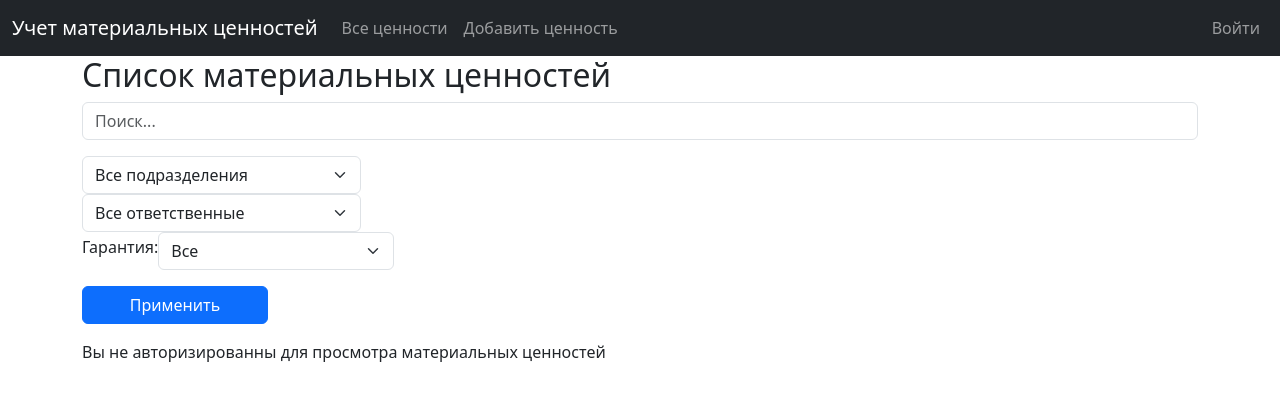
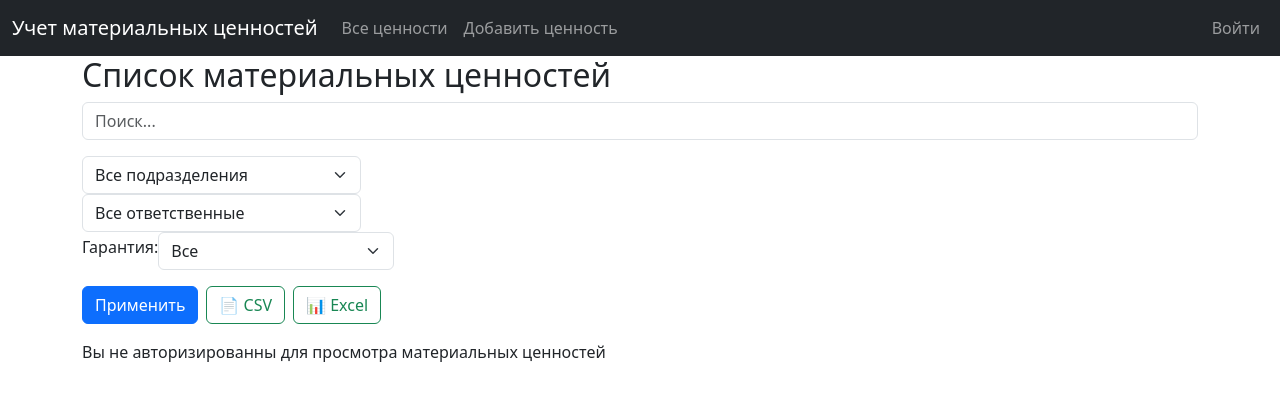
Before and after one commit to VladSaevets/Inventory-system, a Django app: page / in a window 1280 px wide. Shown: the top 401 px of the page. Run offline with Django 5.2, Linux system fonts and the light colour scheme; data that the repository does not hold is empty.

Commit message:
create csv export with filters

```diff
--- a/inventory_system/assets/urls.py
+++ b/inventory_system/assets/urls.py
@@ -1,5 +1,6 @@
 from django.urls import path
-from .views import AssetDetailView, AssetListView, AssetCreateView, AssetUpdateView, AssetDeleteView, ExportAssetsToExcelView
+from .views import (AssetDetailView, AssetListView, AssetCreateView, AssetUpdateView, AssetDeleteView,
+                    ExportAssetsToExcelView, export_assets_csv)
 
 app_name = 'assets'
 
@@ -9,5 +10,6 @@ urlpatterns = [
     path('asset/add/', AssetCreateView.as_view(), name='asset_add'),
     path('asset/<int:pk>/edit/', AssetUpdateView.as_view(), name='asset_edit'),
     path('asset/<int:pk>/delete/', AssetDeleteView.as_view(), name='asset_delete'),
-    path('export/', ExportAssetsToExcelView.as_view(), name='export_assets'),
+    path('export/excel', ExportAssetsToExcelView.as_view(), name='export_excel'),
+    path('export/csv/', export_assets_csv, name='export_csv'),
 ]
--- a/inventory_system/assets/views.py
+++ b/inventory_system/assets/views.py
@@ -15,6 +15,8 @@ from openpyxl.styles import Font, Alignment, PatternFill, Border, Side
 from django.http import HttpResponse
 from django.views import View
 from django.contrib.auth.mixins import LoginRequiredMixin
+
+import csv
 
 
 class AssetCreateView(CreateView):
@@ -234,3 +236,62 @@ class ExportAssetsToExcelView(LoginRequiredMixin, View):
         response["Content-Disposition"] = f'attachment; filename="{filename}"'
         wb.save(response)
         return response
+
+# Экспорт в CSV
+def export_assets_csv(request):
+    # Получаем те же фильтры, что и в списке
+    query = request.GET.get('q', '')
+    department_id = request.GET.get('department', '')
+    responsible_id = request.GET.get('responsible', '')
+    warranty_status = request.GET.get('warranty_status', '')
+
+    # Базовый queryset
+    assets = Asset.objects.all()
+
+    if query:
+        assets = assets.filter(
+            Q(name__icontains=query) |
+            Q(inventory_number__icontains=query) |
+            Q(serial_number__icontains=query) |
+            Q(responsible_user__first_name__icontains=query) |
+            Q(responsible_user__last_name__icontains=query) |
+            Q(department__name__icontains=query)
+        )
+    if department_id:
+        assets = assets.filter(department_id=department_id)
+    if responsible_id:
+        assets = assets.filter(responsible_user_id=responsible_id)
+
+    # Фильтрация по гарантии
+    today = timezone.now().date()
+    if warranty_status == "valid":
+        assets = assets.filter(warranty_expiration__gte=today)
+    elif warranty_status == "expired":
+        assets = assets.filter(warranty_expiration__lt=today)
+    elif warranty_status == "expiring_this_month":
+        assets = assets.filter(
+            warranty_expiration__year=today.year,
+            warranty_expiration__month=today.month
+        )
+
+    # --- Генерация CSV-файла ---
+    response = HttpResponse(content_type='text/csv')
+    response['Content-Disposition'] = 'attachment; filename="assets.csv"'
+
+    writer = csv.writer(response)
+    writer.writerow([
+        "Наименование", "Инвентарный номер", "Серийный номер",
+        "Ответственный", "Подразделение", "Гарантия до"
+    ])
+
+    for asset in assets:
+        writer.writerow([
+            asset.name,
+            asset.inventory_number,
+            asset.serial_number or "-",
+            asset.responsible_user.get_full_name() if asset.responsible_user else "-",
+            asset.department.name if asset.department else "-",
+            asset.warranty_expiration.strftime("%d.%m.%Y") if asset.warranty_expiration else "-"
+        ])
+
+    return response
--- a/inventory_system/templates/assets/asset_list.html
+++ b/inventory_system/templates/assets/asset_list.html
@@ -58,18 +58,24 @@
         </div>
 
         <!-- Кнопка -->
-        <div class="col-md-2 align-self-end">
-            <button type="submit" class="btn btn-primary w-100">Применить</button>
-        </div>
-    </form>
-    {% if user.is_authenticated %}
-        <div class="mb-3 d-flex justify-content-end">
-            <a href="{% url 'assets:export_assets' %}?{{ request.GET.urlencode }}" class="btn btn-success mb-3">
-                📊 Экспорт в Excel
+        <div class="d-flex gap-2">
+            <button type="submit" class="btn btn-primary">Применить</button>
+
+            <!-- Экспорт в CSV -->
+            <a href="#" class="btn btn-outline-success"
+               onclick="this.href='{% url 'assets:export_csv' %}?'+new URLSearchParams(new FormData(this.closest('form'))).toString();">
+                📄 CSV
+            </a>
+
+            <!-- Экспорт в Excel -->
+            <a href="#" class="btn btn-outline-success"
+               onclick="this.href='{% url 'assets:export_excel' %}?'+new URLSearchParams(new FormData(this.closest('form'))).toString();">
+                📊 Excel
             </a>
         </div>
 
-
+    </form>
+    {% if user.is_authenticated %}
         <div class="d-flex justify-content-between align-items-center mb-3">
             <div>
                 <form method="get" class="d-flex align-items-center">
```
